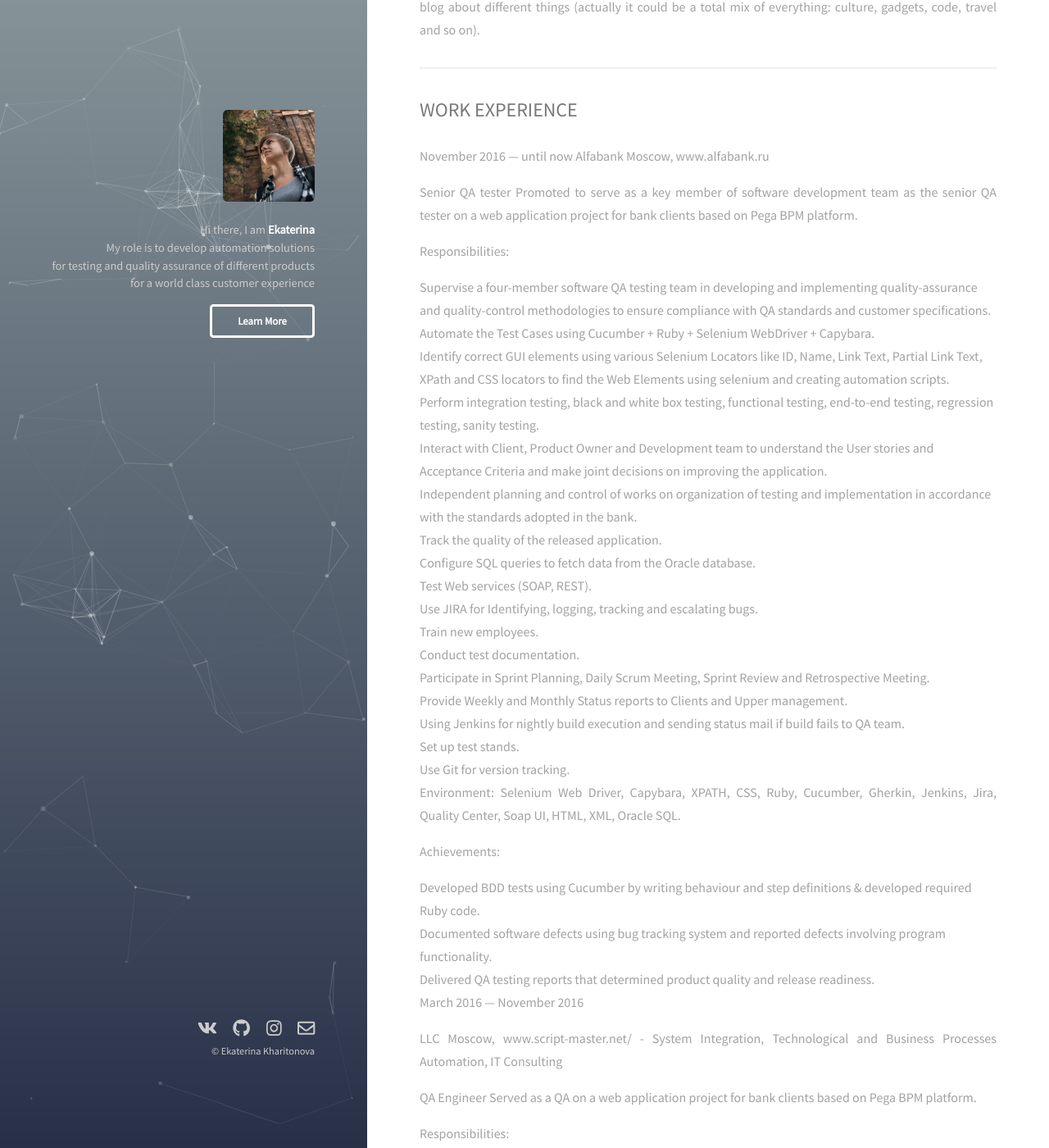
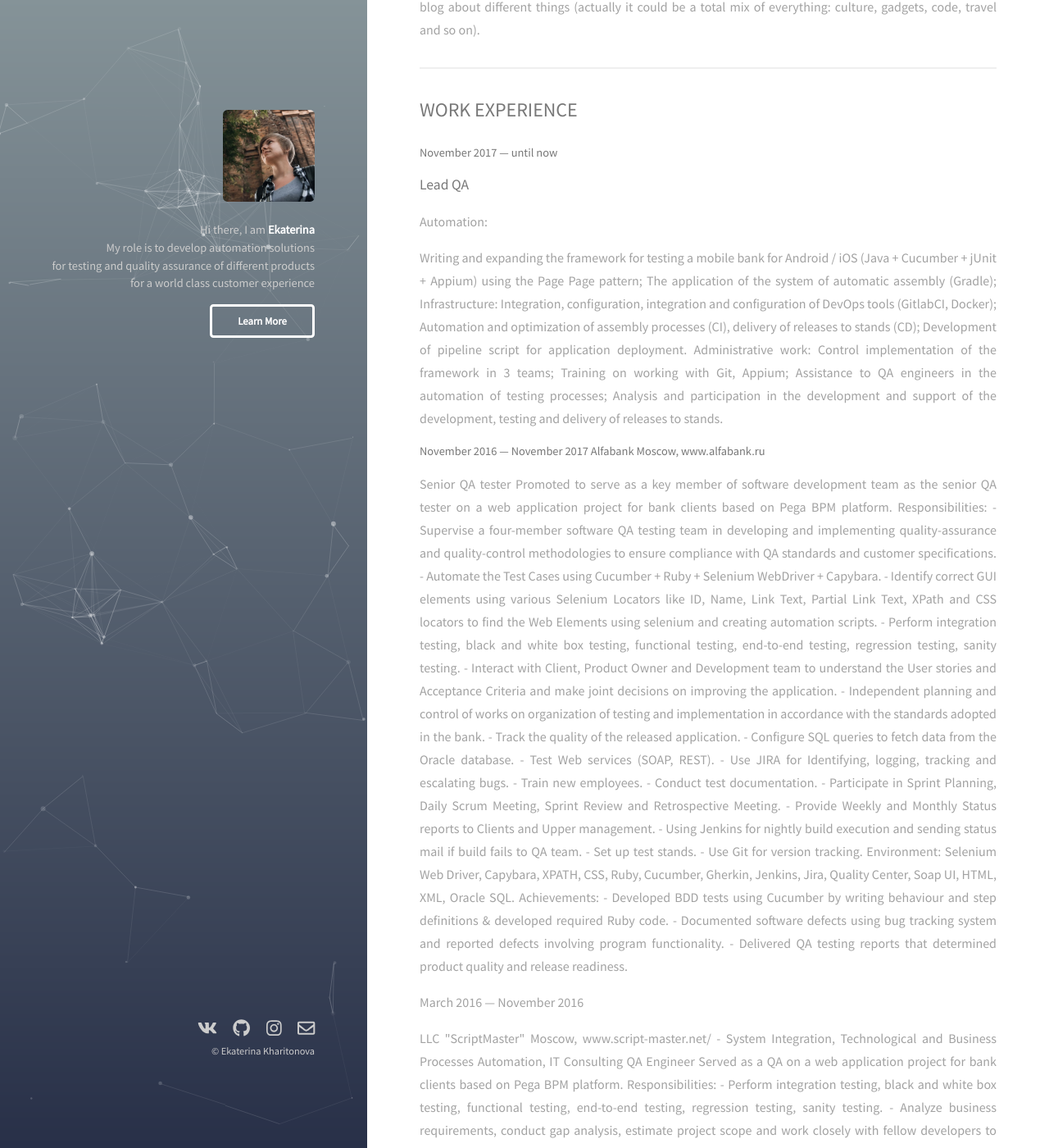
Before and after one commit to TainAku/tainaku.github.io, a Jekyll site: the page built from learn_more.html, in a window 1280 px wide and 1400 px high, scrolled down 242 px. Shown: the whole window at 82% size. Built offline with Jekyll 4.4.1, drawn with Linux system fonts in a browser that asks for light colours; nearby versions of some CDN libraries; some of the changed text lies outside the part shown.

Commit message:
link fix

```diff
--- a/_includes/footer.html
+++ b/_includes/footer.html
@@ -1,9 +1,9 @@
 <footer id="footer">
     <ul class="icons">
-        <li><a href="https://vk.com/id100020495"><i class="fab fa-vk fa-lg"></i></a></li>
-        <li><a href="https://github.com/TainAku/"><i class="fab fa-github fa-lg"></i></a></li>
-        <li><a href="https://www.instagram.com/katekharitonova/"><i class="fab fa-instagram fa-lg"></i></a></li>
-        <li><a href="mailto:kharitonova.ev05@gmail.com"><i class="far fa-envelope fa-lg"></i></a></li>
+        <li><a target=_blank href="https://vk.com/id100020495"><i class="fab fa-vk fa-lg"></i></a></li>
+        <li><a target=_blank href="https://github.com/TainAku/"><i class="fab fa-github fa-lg"></i></a></li>
+        <li><a target=_blank href="https://www.instagram.com/katekharitonova/"><i class="fab fa-instagram fa-lg"></i></a></li>
+        <li><a target=_blank href="mailto:kharitonova.ev05@gmail.com"><i class="far fa-envelope fa-lg"></i></a></li>
     </ul>
     <ul class="copyright">
         <h4>&copy; Ekaterina Kharitonova</h4>
--- a/_includes/head.html
+++ b/_includes/head.html
@@ -5,6 +5,6 @@
 
     <meta charset="utf-8" />
     <meta name="viewport" content="width=device-width, initial-scale=1" />
-    <link rel="stylesheet" href="assets/css/main.css" />
+    <link rel="stylesheet" href="/assets/css/main.css" />
     <script defer src="https://use.fontawesome.com/releases/v5.0.6/js/all.js"></script>
 </head>
--- a/_includes/header.html
+++ b/_includes/header.html
@@ -1,13 +1,13 @@
 <header id="header">
     <div id="particles-js"></div>
-    <a href="http://ekaterina-kharitonova.com" class="image avatar"><img src="/images/main/10.jpg"></a>
-    <h5>Hi there, I am <strong><a href="http://127.0.0.1:4000">Ekaterina</a></strong><br />
+    <a href="/index/" class="image avatar"><img src="/images/main/10.jpg"></a>
+    <h5>Hi there, I am <strong><a href="/index/">Ekaterina</a></strong><br />
         My role is to develop automation solutions<br />
         for testing and quality assurance of different products<br />
         for a world class customer experience<br />
     </h5>
     <ul class="actions">
-        <a href="learn_more" class="button header">Learn More</a>
+        <a href="#" class="button header">Learn More</a>
     </ul> <br />
     <script src="http://cdn.jsdelivr.net/particles.js/2.0.0/particles.min.js"></script>
     <script src="/assets/js/particles.js"></script>
--- a/_layouts/travel.html
+++ b/_layouts/travel.html
@@ -36,12 +36,9 @@
                     </li>
                     {% endfor %}
                 </ul>
-
             </section>
-
         </div>
     </div>
-
 </div>
 
 {% include footer.html %}
--- /dev/null
+++ b/learn_more.html
@@ -0,0 +1,116 @@
+---
+layout: page
+title: Learn More
+---
+<html>
+<p>My name is Ekaterina Kharitonova. I'm a QA, coach and just a nice person to have a chat with. I tend to blog about different things (actually it could be a total mix of everything: culture, gadgets, code, travel and so on).</p>
+
+<hr />
+
+<h2>WORK EXPERIENCE</h2>
+
+<h5>November 2017 — until now</h5>
+<h4>Lead QA</h4>
+<p>Automation:</p>
+<p>Writing and expanding the framework for testing a mobile bank for Android / iOS (Java + Cucumber + jUnit + Appium) using the Page Page pattern;
+    The application of the system of automatic assembly (Gradle);
+
+    Infrastructure:
+    Integration, configuration, integration and configuration of DevOps tools (GitlabCI, Docker);
+    Automation and optimization of assembly processes (CI), delivery of releases to stands (CD);
+    Development of pipeline script for application deployment.
+
+    Administrative work:
+    Control implementation of the framework in 3 teams;
+    Training on working with Git, Appium;
+    Assistance to QA engineers in the automation of testing processes;
+    Analysis and participation in the development and support of the development, testing and delivery of releases to stands.
+</p>
+
+<h5>November 2016 — November 2017
+    Alfabank Moscow, www.alfabank.ru</h5>
+
+<p>Senior QA tester
+    Promoted to serve as a key member of software development team as the senior QA tester on a web application project for bank clients based on Pega BPM platform.
+
+    Responsibilities:
+    - Supervise a four-member software QA testing team in developing and implementing quality-assurance and quality-control methodologies to ensure compliance with QA standards and customer specifications.
+    - Automate the Test Cases using Cucumber + Ruby + Selenium WebDriver + Capybara.
+    - Identify correct GUI elements using various Selenium Locators like ID, Name, Link Text, Partial Link Text, XPath and CSS locators to find the Web Elements using selenium and creating automation scripts.
+    - Perform integration testing, black and white box testing, functional testing, end-to-end testing, regression testing, sanity testing.
+    - Interact with Client, Product Owner and Development team to understand the User stories and Acceptance Criteria and make joint decisions on improving the application.
+    - Independent planning and control of works on organization of testing and implementation in accordance with the standards adopted in the bank.
+    - Track the quality of the released application.
+    - Configure SQL queries to fetch data from the Oracle database.
+    - Test Web services (SOAP, REST).
+    - Use JIRA for Identifying, logging, tracking and escalating bugs.
+    - Train new employees.
+    - Conduct test documentation.
+    - Participate in Sprint Planning, Daily Scrum Meeting, Sprint Review and Retrospective Meeting.
+    - Provide Weekly and Monthly Status reports to Clients and Upper management.
+    - Using Jenkins for nightly build execution and sending status mail if build fails to QA team.
+    - Set up test stands.
+    - Use Git for version tracking.
+
+    Environment: Selenium Web Driver, Capybara, XPATH, CSS, Ruby, Cucumber, Gherkin, Jenkins, Jira, Quality Center, Soap UI, HTML, XML, Oracle SQL.
+
+    Achievements:
+    - Developed BDD tests using Cucumber by writing behaviour and step definitions & developed required Ruby code.
+    - Documented software defects using bug tracking system and reported defects involving program functionality.
+    - Delivered QA testing reports that determined product quality and release readiness.
+</p>
+<p>March 2016 — November 2016</p>
+<p>LLC "ScriptMaster" Moscow, www.script-master.net/ - System Integration, Technological and Business Processes Automation, IT Consulting
+
+    QA Engineer
+    Served as a QA on a web application project for bank clients based on Pega BPM platform.
+
+    Responsibilities:
+    - Perform integration testing, black and white box testing, functional testing, end-to-end testing, regression testing, sanity testing.
+    - Analyze business requirements, conduct gap analysis, estimate project scope and work closely with fellow developers to deliver high-quality software. Assist with user-acceptance testing and defect tracking for new software releases.
+    - Utilize QA Software tools such as HP Quality Center ALM.
+    - Run automated tests in HP UFT
+
+    Environment: JIRA, HP QC, Confluence, Soap UI
+
+    Achievements:
+    - Enforced test development standards in coordination with senior management
+    - Developed Test Strategy, Test Scenario Design, Test Plans, Test Cases, Test Reviews.
+    - Actively involved in all stages of software development life cycle (SDLC), which includes requirement, analysis, design, development, testing and documentation, Agile/Scrum methodologies.
+    - Resolved issues with the coordination of testing and development teams.
+</p>
+    <hr />
+
+    <h2>HOBBIES</h2>
+
+    Имеются:
+    Опыт работы в территориально распределенной SCRUM команде и выстраивания процесса разработки ПО с членами команды;
+    Опыт работы без документации и в сжатые сроки;
+    Опыт написания тестовых сценариев по ТЗ до процесса реализации;
+    Навыки организации и контроля работ нескольких групп тестировщиков параллельно;
+    Опыт разработки автотестов на Ruby (Оптимизация кода, рефакторинг);
+    Опыт работы с Selenium IDE, HP ALM, Jira, Confluence, soapUI;
+    Базовые знания о HTML, CSS;
+    Опыт написания SQL запросов;
+    Опыт тестирования веб-сервисов (SOAP, REST);
+    Опыт работы с Git.
+
+    Personal qualities I posses: flexibility, accuracy, responsibility, fast learning.
+
+    • Expertise in addressing different web elements using locator's ID, Class name, CSS Selector, XPath etc.
+    • Expertise in developing automation scripts in BDD format using Cucumber and Proficient in writing Cucumber scenarios in GHERKIN format.
+    • Extensive Experience in developing Test Plans & writing Test Cases based on Requirement Document.
+    • Experience include Unit testing, Functional testing, User Acceptance Testing, Integration testing, System testing, Performance testing, Sanity testing, Exception testing, Compatibility testing of client/server and Web based Applications.
+    • Extensive experience in using Firefox Add-ons like Selenium IDE, Firebug, Firepath
+    • Experience with coding in Ruby, HTML, CSS, JavaScript
+    • Good experience in Defect Life Cycle Management tools like HP Quality Center (QC), JIRA.
+    • Experience in Managing the testing Schedules and responsible for the deliverables.
+    • Experience in working with IDE's like Eclipse, Sublime Text3, Visual Studio.
+    Technical Skills:
+    Automation Tool Selenium IDE, Selenium RC, Selenium WebDriver, Cucumber.
+    Build /Integration Tools Jenkins
+    Bug Tracking Tools JIRA, HP Quality Center
+    Programming Languages Java, Java Script, XML, HTML 5, C, C#.
+    Version Control Tools GIT, BIT Bucket
+    Protocols HTTP, HTTPS, TCP/IP, SOAP, REST
+</html>
--- a/learn_more.md
+++ b/learn_more1.md
@@ -2,13 +2,32 @@
 layout: page
 title: Learn More
 ---
-
+<html>
 <p>My name is Ekaterina Kharitonova. I'm a QA, coach and just a nice person to have a chat with. I tend to blog about different things (actually it could be a total mix of everything: culture, gadgets, code, travel and so on).</p>
 
 <hr />
 
 <h2>WORK EXPERIENCE</h2>
-   November 2016 — until now
+
+<p>November 2017 — until now</p>
+   Lead QA
+   Automation:
+   Writing and expanding the framework for testing a mobile bank for Android / iOS (Java + Cucumber + jUnit + Appium) using the Page Page pattern;
+   The application of the system of automatic assembly (Gradle);
+
+   Infrastructure:
+   Integration, configuration, integration and configuration of DevOps tools (GitlabCI, Docker);
+   Automation and optimization of assembly processes (CI), delivery of releases to stands (CD);
+   Development of pipeline script for application deployment.
+
+   Administrative work:
+   Control implementation of the framework in 3 teams;
+   Training on working with Git, Appium;
+   Assistance to QA engineers in the automation of testing processes;
+   Analysis and participation in the development and support of the development, testing and delivery of releases to stands.
+
+
+   November 2016 — November 2017
    Alfabank Moscow, www.alfabank.ru
 
    Senior QA tester
@@ -63,3 +82,35 @@
 <hr />
 
 <h2>HOBBIES</h2>
+
+Имеются:
+Опыт работы в территориально распределенной SCRUM команде и выстраивания процесса разработки ПО с членами команды;
+Опыт работы без документации и в сжатые сроки;
+Опыт написания тестовых сценариев по ТЗ до процесса реализации;
+Навыки организации и контроля работ нескольких групп тестировщиков параллельно;
+Опыт разработки автотестов на Ruby (Оптимизация кода, рефакторинг);
+Опыт работы с Selenium IDE, HP ALM, Jira, Confluence, soapUI;
+Базовые знания о HTML, CSS;
+Опыт написания SQL запросов;
+Опыт тестирования веб-сервисов (SOAP, REST);
+Опыт работы с Git.
+
+Personal qualities I posses: flexibility, accuracy, responsibility, fast learning.
+
+• Expertise in addressing different web elements using locator's ID, Class name, CSS Selector, XPath etc.
+• Expertise in developing automation scripts in BDD format using Cucumber and Proficient in writing Cucumber scenarios in GHERKIN format.
+• Extensive Experience in developing Test Plans & writing Test Cases based on Requirement Document.
+• Experience include Unit testing, Functional testing, User Acceptance Testing, Integration testing, System testing, Performance testing, Sanity testing, Exception testing, Compatibility testing of client/server and Web based Applications.
+• Extensive experience in using Firefox Add-ons like Selenium IDE, Firebug, Firepath
+• Experience with coding in Ruby, HTML, CSS, JavaScript
+• Good experience in Defect Life Cycle Management tools like HP Quality Center (QC), JIRA.
+• Experience in Managing the testing Schedules and responsible for the deliverables.
+• Experience in working with IDE's like Eclipse, Sublime Text3, Visual Studio.
+Technical Skills:
+Automation Tool Selenium IDE, Selenium RC, Selenium WebDriver, Cucumber.
+Build /Integration Tools Jenkins
+Bug Tracking Tools JIRA, HP Quality Center
+Programming Languages Java, Java Script, XML, HTML 5, C, C#.
+Version Control Tools GIT, BIT Bucket
+Protocols HTTP, HTTPS, TCP/IP, SOAP, REST
+</html>
```
Also changed, not shown: index.md (+2 -2 lines), Gemfile.lock.
